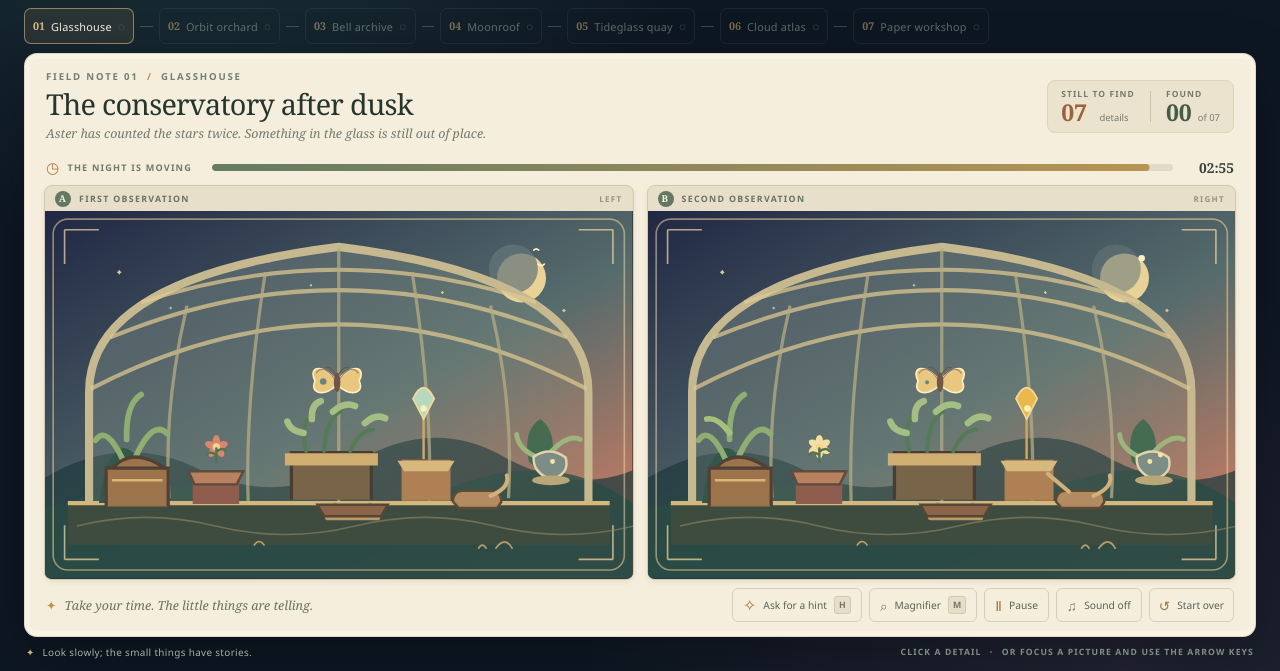
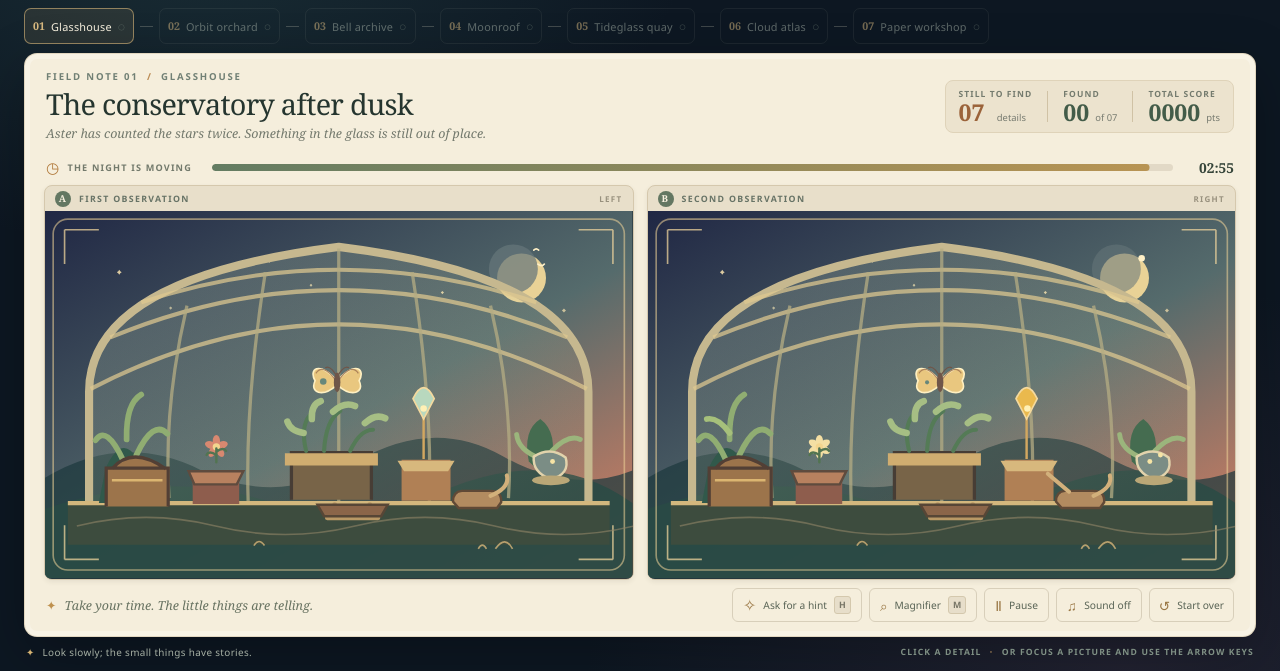
Before and after one commit to gishou0930/nightglass-atlas-difference, a plain HTML site: page game/index.html in a window 1280 px wide. Shown: the part 140-811 px from the top of the page. Drawn offline with Linux system fonts and the light colour scheme.

Commit message:
Show total score during play

```diff
--- a/game/index.html
+++ b/game/index.html
@@ -68,10 +68,12 @@
             <h2 id="plateTitle">The conservatory after dusk</h2>
             <p class="plate-story" id="plateStory">Aster has counted the stars twice. Something in the glass is still out of place.</p>
           </div>
-          <div class="score-ribbon" aria-label="Current hunt progress">
+          <div class="score-ribbon" aria-label="Current hunt progress and total score">
             <div class="score-stat score-remaining"><span class="stat-label">STILL TO FIND</span><strong id="remainingCount">07</strong><span class="stat-suffix" id="remainingSuffix">details</span></div>
             <span class="score-rule" aria-hidden="true"></span>
             <div class="score-stat"><span class="stat-label">FOUND</span><strong class="found-value" id="foundCount">00</strong><span class="stat-suffix" id="foundSuffix">of 07</span></div>
+            <span class="score-rule" aria-hidden="true"></span>
+            <div class="score-stat score-total"><span class="stat-label">TOTAL SCORE</span><strong id="totalScoreCount">0000</strong><span class="stat-suffix">pts</span></div>
           </div>
         </header>
 
--- a/game/src/main.js
+++ b/game/src/main.js
@@ -132,6 +132,8 @@ function updateDisplay() {
   byId('remainingSuffix').textContent = remaining === 1 ? 'detail' : 'details';
   byId('foundCount').textContent = String(state.found.size).padStart(2, '0');
   byId('foundSuffix').textContent = `of ${String(plate.differences.length).padStart(2, '0')}`;
+  const currentScore = totalScore(state) + (!state.completed[state.chapter] && state.phase !== 'timed-out' ? state.points : 0);
+  byId('totalScoreCount').textContent = String(currentScore).padStart(4, '0');
   byId('timerReadout').textContent = formatTime(state.timeLeft);
   byId('timerReadout').dateTime = `PT${Math.floor(state.timeLeft / 60)}M${state.timeLeft % 60}S`;
   byId('timerFill').style.transform = `scaleX(${state.timeLeft / SECONDS_PER_PLATE})`;
```
Also changed, not shown: screenshots/01-glasshouse.jpg, screenshots/02-bell-archive.jpg, screenshots/03-tideglass-quay.jpg, screenshots/04-paper-workshop.jpg, 1 other file.
